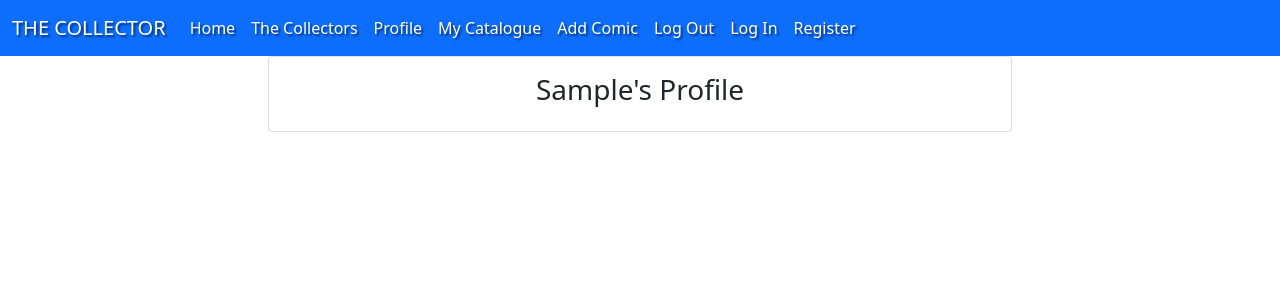
After one commit to CarlaBuongiorno/The-Collector, a Flask app: page /profile/1 in a window 1280 px wide. The commit adds this page. Shown: the top 300 px of the page. Run offline with Flask 2, Linux system fonts and the light colour scheme; the visitor is signed in with stand-in values (Sample User, id 1); a database or web service that is not in the repository returns one stand-in record (values such as "Sample title"); some libraries are stand-ins or nearby versions.

Commit message:
Add Session User Profile

```diff
--- a/app.py
+++ b/app.py
@@ -59,6 +59,8 @@ def register():
         # put the new user into 'session' cookie
         session["user"] = request.form.get("username").lower()
         flash("Registration Successful!")
+        return redirect(url_for("profile", username=session["user"]))
+
     return render_template("register.html")
 
 
@@ -74,7 +76,10 @@ def login():
             if check_password_hash(
                 existing_user["password"], request.form.get("password")):
                 session["user"] = request.form.get("username").lower()
-                flash("Welcome, {}".format(request.form.get("username")))
+                flash("Welcome, {}".format(
+                    request.form.get("username")))
+                return redirect(url_for(
+                    "profile", username=session["user"]))
             else:
                 # invalid password match
                 flash("Incorrect Username and/or Password")
@@ -88,6 +93,14 @@ def login():
     return render_template("login.html")
 
 
+@app.route("/profile/<username>", methods=["GET", "POST"])
+def profile(username):
+    # grab the session user's username from the db
+    username = mongo.db.user.find_one(
+        {"username": session["user"]})["username"].title()
+    return render_template("profile.html", username=username)
+
+
 if __name__ == "__main__":
     app.run(host=os.environ.get("IP"),
             port=int(os.environ.get("PORT")),
--- a/templates/base.html
+++ b/templates/base.html
@@ -35,7 +35,7 @@
                             <a class="nav-link text-white" href="{{ url_for('get_comics')}}">The Collectors</a>
                         </li>
                         <li class="nav-item">
-                            <a class="nav-link text-white" href="#">Profile</a>
+                            <a class="nav-link text-white" href="{{ url_for('profile', username=session['user']) }}">Profile</a>
                         </li>
                         <li class="nav-item">
                             <a class="nav-link text-white" href="#">My Catalogue</a>
--- /dev/null
+++ b/templates/profile.html
@@ -0,0 +1,18 @@
+{% extends "base.html" %}
+{% block content %}
+
+<div class="container">
+    <div class="row">
+        <div class="card col-12 col-md-8 offset-md-2">
+            <div class="card-body">
+                <div class="row g-2">
+                    <h3 class="text-center primary">
+                        {{ username }}'s Profile
+                    </h3>
+                </div>
+            </div>
+        </div>
+    </div>
+</div>
+
+{% endblock %}
```
